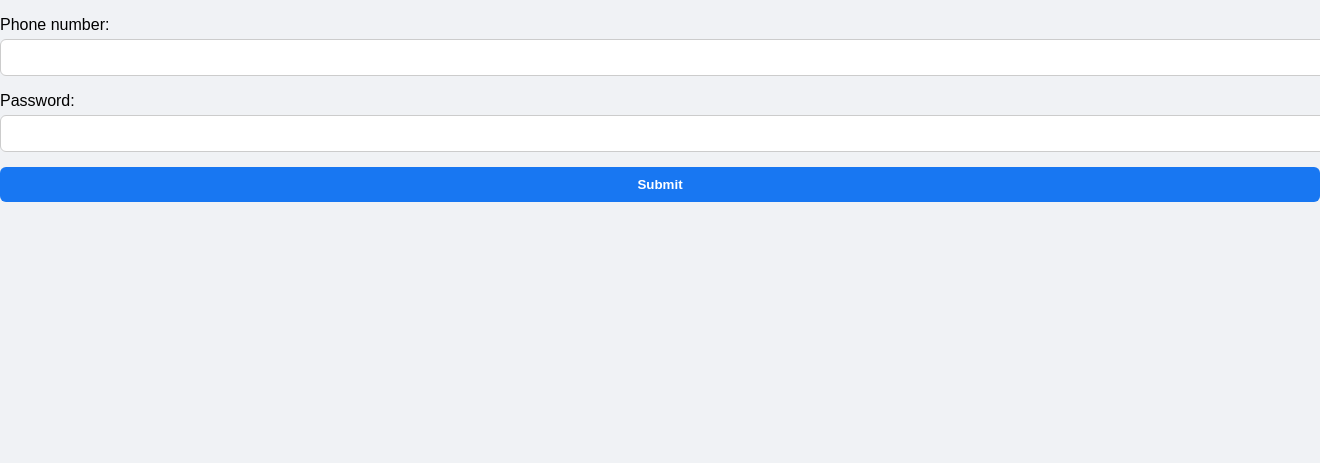
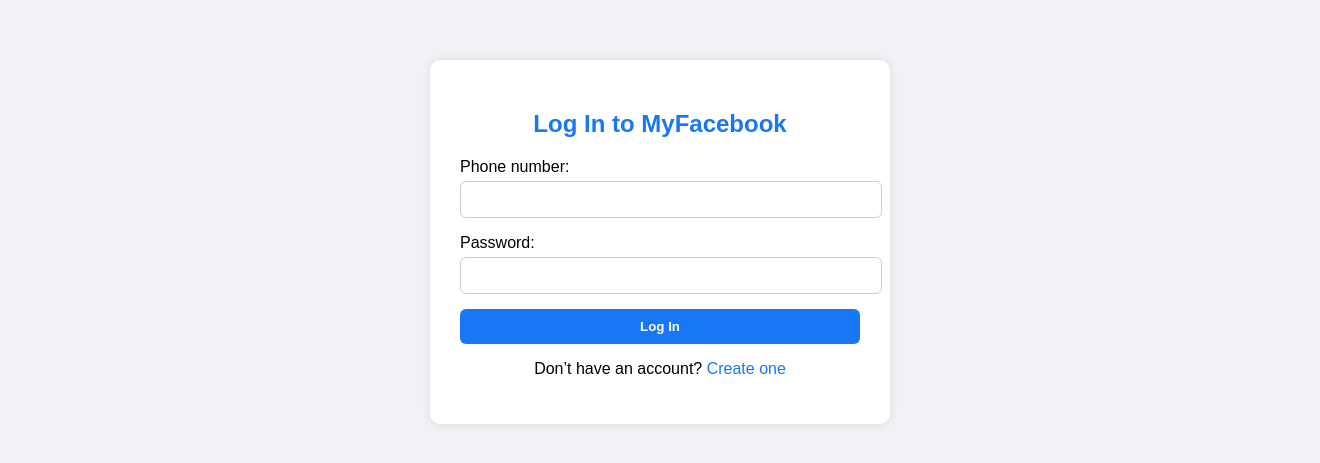
Before and after one commit to saritapatidar/saritafb, a Django app: page /login/ in a window 1320 px wide; the page is wider, and only the part inside the window is pictured. Shown: the top 463 px of that part. Run offline with Django 4.2, Linux system fonts and the light colour scheme.

Commit message:
Update login.html

```diff
--- a/facebookclone/apps/fb/templates/login.html
+++ b/facebookclone/apps/fb/templates/login.html
@@ -1,10 +1,16 @@
+<!-- templates/login.html -->
+{% extends 'base.html' %}
 
-{% extends 'base.html' %}
 {% block content %}
-    <p>{{ message }}</p>
+<div class="container">
+    <h2>Log In to MyFacebook</h2>
     <form method="post">
+        {% csrf_token %}
         {{ form.as_p }}
-        {% csrf_token %}
-        <button type="submit" >Submit</button>
+        <button type="submit">Log In</button>
     </form>
-{% endblock content %}
+    <div class="link">
+        <p>Don’t have an account? <a href="{% url 'signup' %}">Create one</a></p>
+    </div>
+</div>
+{% endblock %}
```
